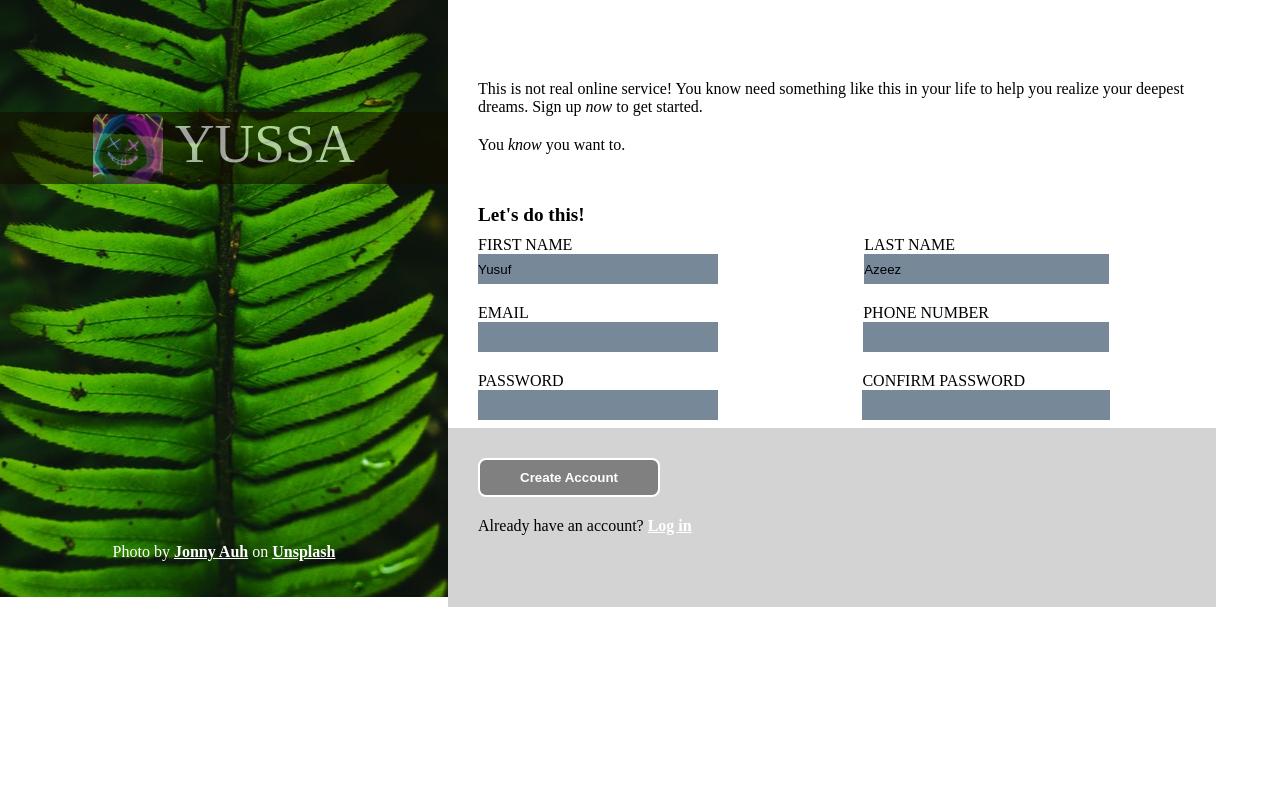
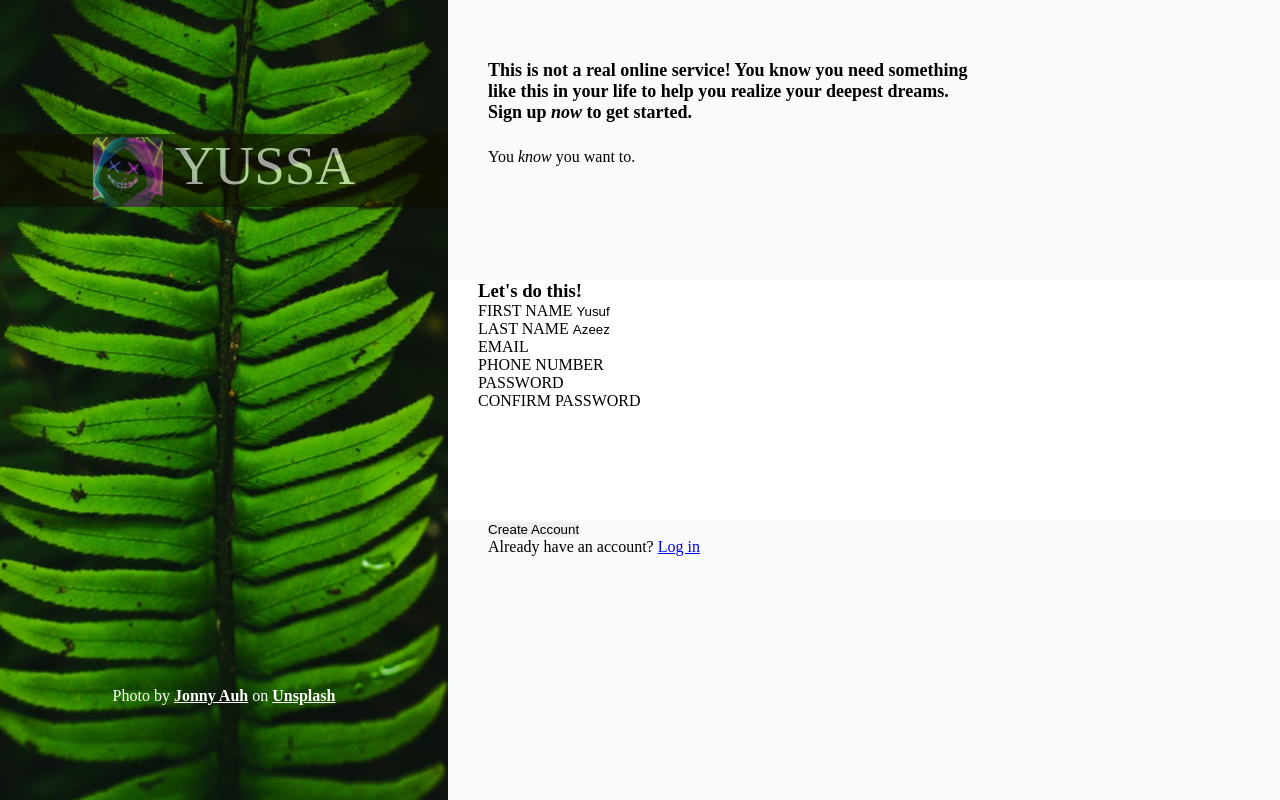
Before and after one commit to YussaMoney/Sign-Up_Form, a plain HTML site: page index.html in a window 1280 px wide. Drawn offline with Linux system fonts and the light colour scheme.

Commit message:
Amended and adjusted Side-Section Upper-Bar

```diff
--- a/css/style.css
+++ b/css/style.css
@@ -4,72 +4,88 @@
   box-sizing: border-box;
   border: 0;
 }
-body {
+/* body {
   height: 100vh;
   width: 100vw;
-}
+} */
 main {
   display: flex;
-  /* height: 100%; */
+  height: 100vh;
 }
 .main-section {
   width: 35%;
   background-image: url(../img/green_leaf.jpeg);
   background-position: center;
 }
-.side-section {
-  width: 60%;
-}
-.side-section .upper-bar {
-  margin-bottom: 10px;
-  /* background-color: white; */
-  height: 70%;
-  padding: 80px 0px 0px 20px;
-}
-.side-section .lower-bar {
-  background-color: lightgray;
-  height: 30%;
-}
-img {
+.logo-container img {
   height: 70px;
   width: 70px;
   border-radius: 6px;
   vertical-align: middle;
+  margin-left: 50px;
 }
-.logo {
+.adjust-logo-name {
+  margin-right: 50px;
+  margin-left: 0;
+}
+.logo-container {
   background-color: #110d00;
   color: white;
   text-align: center;
   font-size: 55px;
-  margin-top: 25%;
+  margin-top: 30%;
   opacity: 0.6;
 }
 .img-details {
+  color: white;
   text-align: center;
-  color: white;
-  margin: 80% 0 15px 0;
+  margin: 60vh 0 10px 0;
 }
-a {
+.img-details a {
   color: white;
   font-weight: bolder;
 }
-a:hover {
+.img-details a:hover {
   color: brown;
 }
-input {
+.side-section {
+  width: 65%;
+}
+.upper-bar {
+  height: 35%;
+  background-color: #f9fafb;
+  padding: 60px 0 0 40px;
+}
+.info {
+  font-weight: bold;
+  font-size: large;
+  margin-bottom: 25px;
+}
+.mid-bar {
+  padding-left: 30px;
+  height: 30%;
+}
+.lower-bar {
+  height: 35%;
+  padding-left: 40px;
+  background-color: #f9fafb;
+}
+/* input {
   background-color: lightslategray;
   width: 90%;
   height: 30px;
   margin-bottom: 20px;
-}
-form {
+} */
+/* form {
+  background-color: #ffffff;
   display: flex;
   flex-wrap: wrap;
+  height: 40%;
   width: 100%;
   justify-content: space-between;
   padding: 10px;
-}
-form .last-name {
+} */
+/* form .last-name {
   margin-right: 70px;
 }
 form .phone {
@@ -86,8 +102,8 @@ form .email input {
 }
 form .first-name input {
   width: 87%;
-}
-button {
+} */
+/* button {
   border-radius: 8px;
   border: 2px solid;
   color: white;
@@ -95,20 +111,15 @@ button {
   background-color: grey;
   font-weight: bolder;
   margin-bottom: 20px;
-}
-.upper-bar .info {
+} */
+/* .upper-bar .info {
   margin-bottom: 20px;
   margin-left: 10px;
-}
-.upper-bar .margin {
+} */
+/* .upper-bar .margin {
   margin-bottom: 50px;
   margin-left: 10px;
-}
-.upper-bar .capitalise {
-  font-weight: bolder;
-  font-size: larger;
-  margin-left: 10px;
-}
-.lower-bar .pad {
+} */
+/* .lower-bar .pad {
   padding: 30px;
-}
+} */
--- a/index.html
+++ b/index.html
@@ -10,9 +10,9 @@
   <body>
     <main>
       <section class="main-section">
-        <div class="logo">
+        <div class="logo-container">
           <img src="./img/scary-face.jpg" />
-          <span class="adjust">YUSSA</span>
+          <span class="adjust-logo-name">YUSSA</span>
         </div>
         <div class="img-details">
           Photo by <a href="https://www.unsplash.com/@jonnyauh">Jonny Auh</a> on
@@ -22,13 +22,17 @@
       <section class="side-section">
         <div class="upper-bar">
           <p class="info">
-            This is not real online service! You know need something like this
-            in your life to help you realize your deepest dreams. Sign up
-            <em>now</em> to get started.
+            This is not a real online service! You know you need something
+            <br />
+            like this in your life to help you realize your deepest dreams.
+            <br />
+            Sign up <em>now</em> to get started.
           </p>
-          <p class="margin">You <em>know</em> you want to.</p>
-          <p class="capitalise">Let's do this!</p>
+          <p class="info-bottom">You <em>know</em> you want to.</p>
+        </div>
+        <div class="mid-bar">
           <div class="form-bar">
+            <h3>Let's do this!</h3>
             <form action="#">
               <div class="first-name">
                 <label for="first-name">FIRST NAME</label>
```
